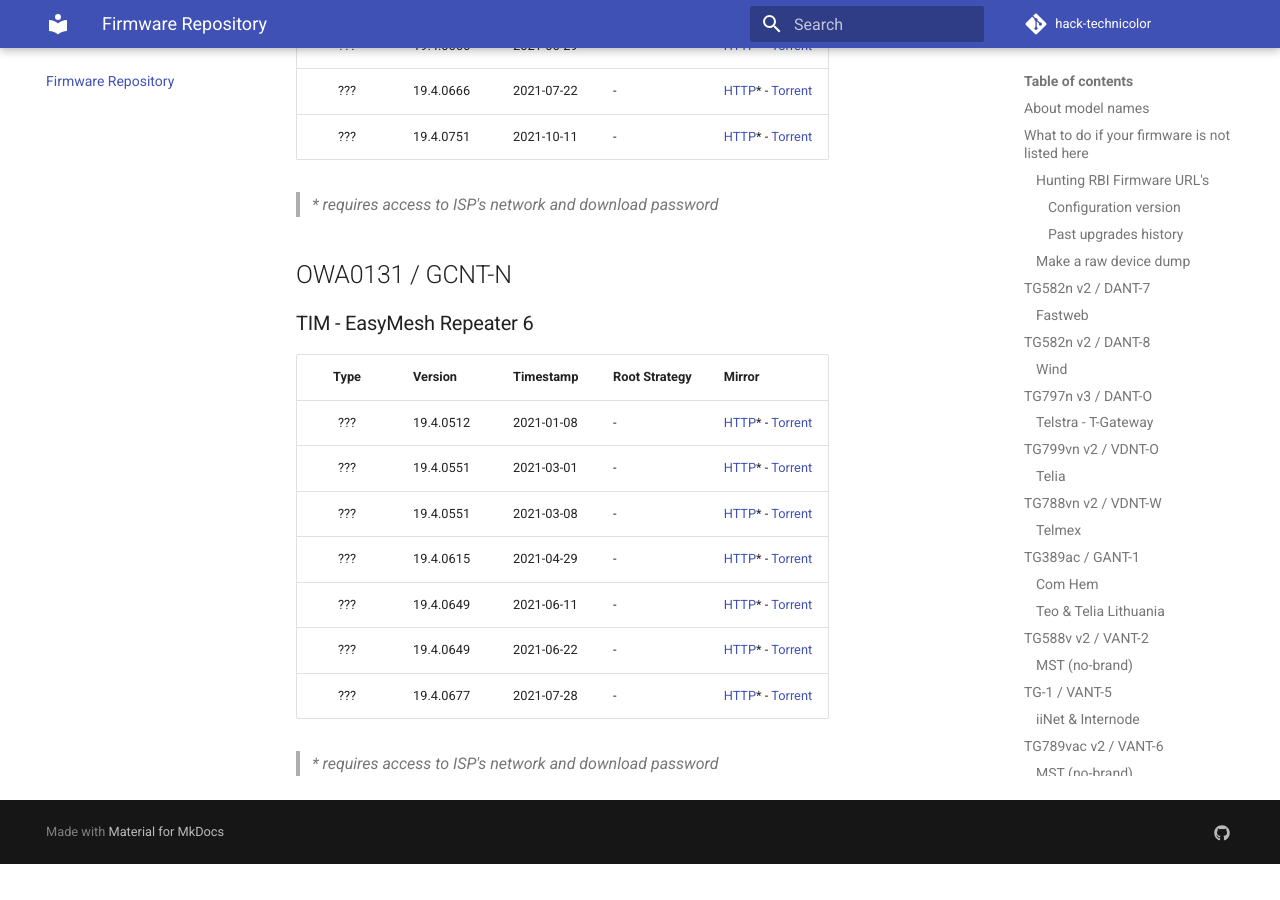
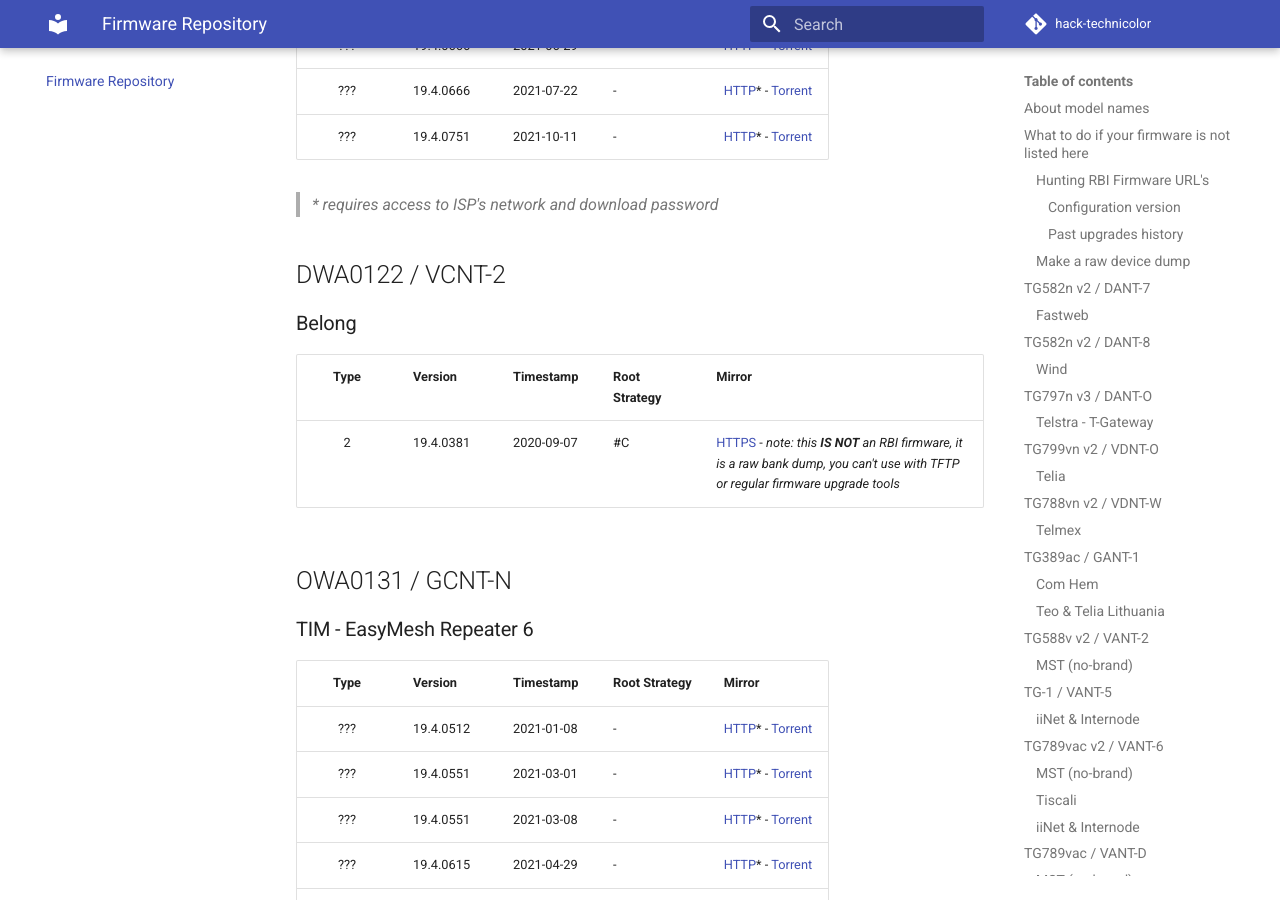
Before and after one commit to hack-technicolor/hack-technicolor, an MkDocs documentation site: the page built from docs/Repository.md, in a window 1280 px wide and 900 px high, scrolled down 23784 px. Built offline with MkDocs 1.6.1 and Material for MkDocs 9.7.7, drawn with Linux system fonts in a browser that asks for light colours; comment, search, counter and statistics services are not loaded; before the commit the page ends 24648 px from its top, so only the background shows below that.

Commit message:
vcnt-2: key, dump and repo entry
Closes #172

```diff
--- a/docs/Repository.md
+++ b/docs/Repository.md
@@ -617,6 +617,14 @@
 
 > *\* requires access to ISP's network and download password*
 
+## DWA0122 / VCNT-2
+
+### Belong
+
+| Type   | Version                 | Timestamp  | Root Strategy | Mirror |
+|:------:|:------------------------|:-----------|:--------------|:-------|
+| 2      | 19.4.0381               | 2020-09-07 | #C            | [HTTPS](https://github.com/hack-technicolor/tch-bank-dumps/raw/master/vcnt-2/belong-vcnt-2_19.4.0381-4961004-bank_dump.lfs.xz) - *note: this **IS NOT** an RBI firmware, it is a raw bank dump, you can't use with TFTP or regular firmware upgrade tools* |
+
 ## OWA0131 / GCNT-N
 
 ### TIM - EasyMesh Repeater 6
```
Also changed, not shown: 1 other file.
